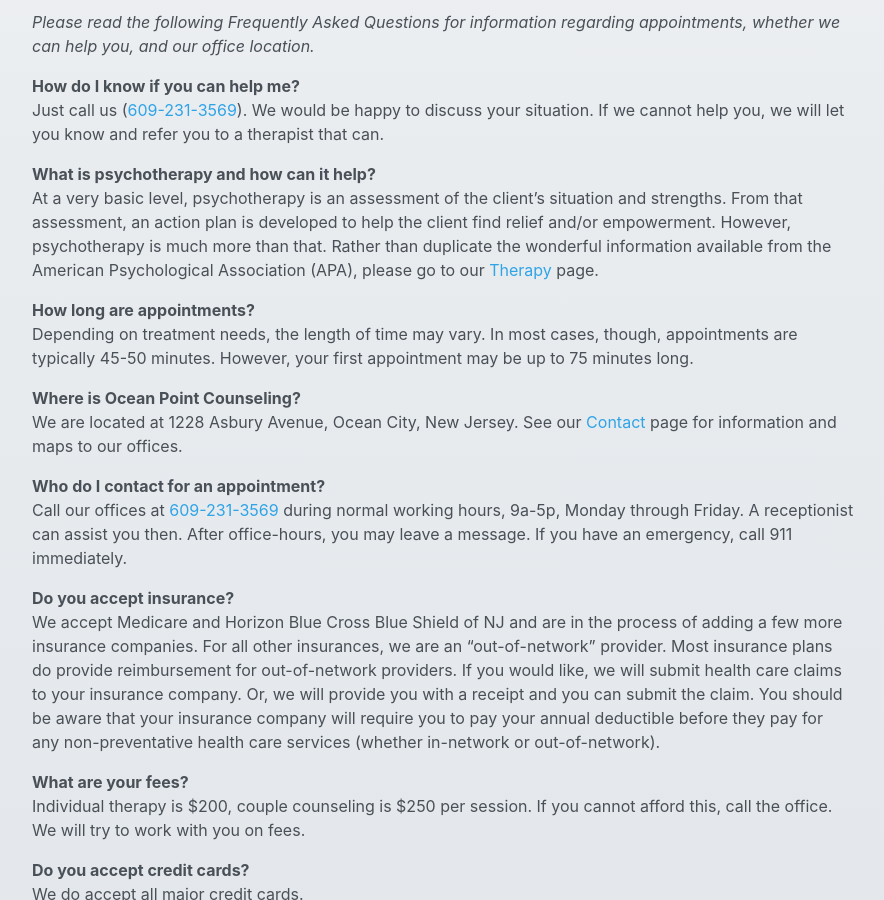
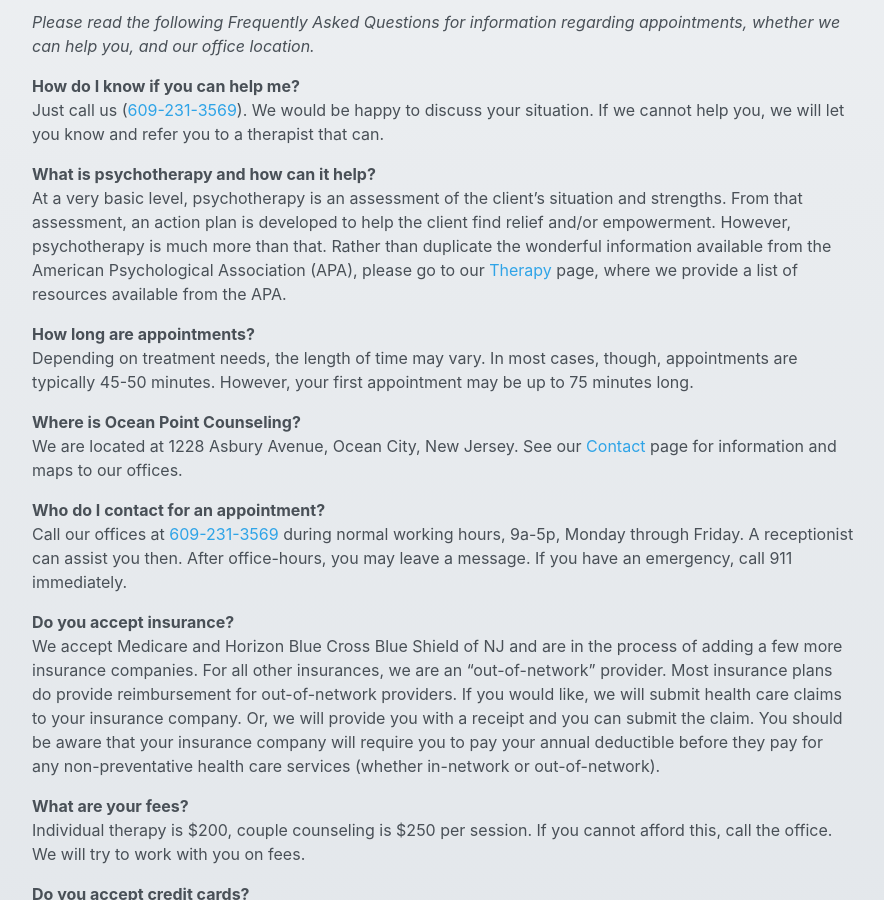
Before and after one commit to oc-point/oc-point.github.io, a Jekyll site: the page built from appointments.md, in a window 1280 px wide and 900 px high, scrolled down 1210 px. Shown: the whole window, without its empty margins (197-1081 px from the left). Built offline with Jekyll 4.4.1, drawn with Linux system fonts in a browser that asks for light colours; nearby versions of some CDN libraries.

Commit message:
add text to FAQ

```diff
--- a/appointments.md
+++ b/appointments.md
@@ -56,7 +56,7 @@ We want to reassure you that all written and spoken information related to servi
 Just call us ({{site.phone}}). We would be happy to discuss your situation. If we cannot help you, we will let you know and refer you to a therapist that can. <br>
 
 **What is psychotherapy and how can it help?** <br>
-At a very basic level, psychotherapy is an assessment of the client's situation and strengths. From that assessment, an action plan is developed to help the client find relief and/or empowerment. However, psychotherapy is much more than that. Rather than duplicate the wonderful information available from the American Psychological Association (APA), please go to our [Therapy](./therapy.html) page. <br>
+At a very basic level, psychotherapy is an assessment of the client's situation and strengths. From that assessment, an action plan is developed to help the client find relief and/or empowerment. However, psychotherapy is much more than that. Rather than duplicate the wonderful information available from the American Psychological Association (APA), please go to our [Therapy](./therapy.html) page, where we provide a list of resources available from the APA. <br>
 
 **How long are appointments?** <br>
 Depending on treatment needs, the length of time may vary. In most cases, though, appointments are typically 45-50 minutes. However, your first appointment may be up to 75 minutes long. <br>
```
